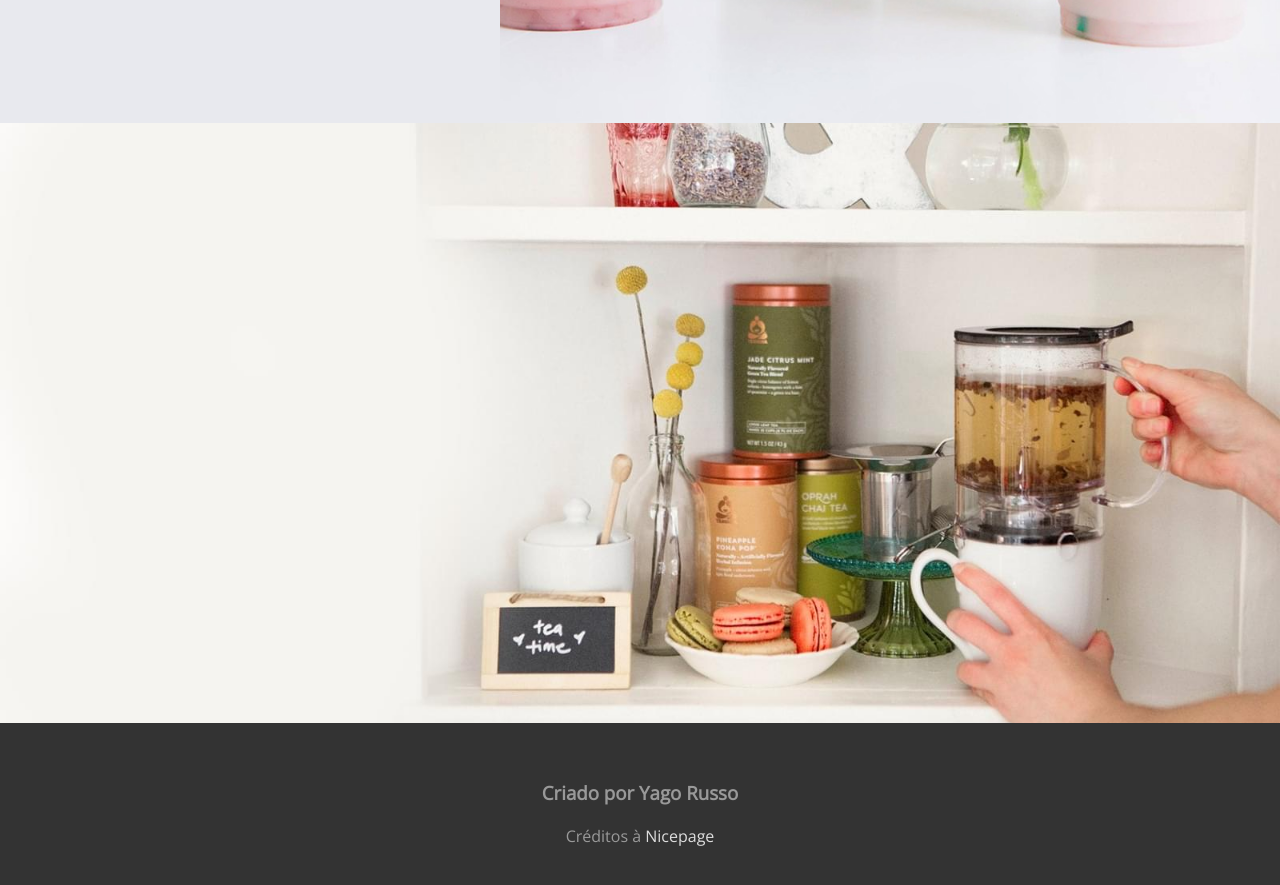
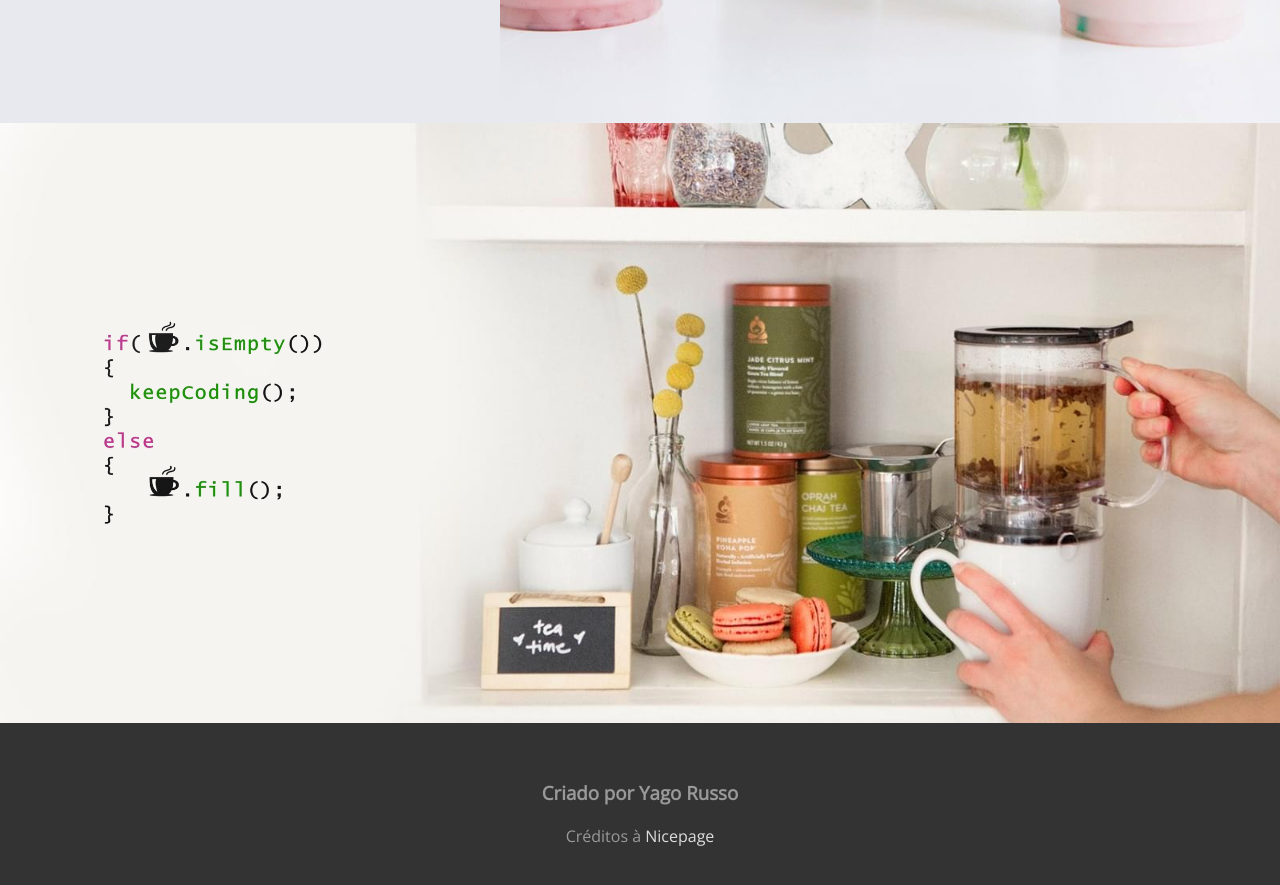
Before and after one commit to YaGRRusso/starbucks, a plain HTML site: page index.html in a window 1280 px wide. Shown: the part 4309-5194 px from the top of the page. Drawn offline with nearby package versions, Linux system fonts and the light colour scheme; a web font is replaced by a local one.

Commit message:
coffee meme

```diff
--- a/assets/css/style.css
+++ b/assets/css/style.css
@@ -209,6 +209,12 @@ header .line{
   background-size: cover;
   background-position: center;
   height: 600px;
+  display: flex;
+  align-items: center;
+  padding-left: 8%;
+}
+.area5 img{
+  width: 220px;
 }
 
 footer{
@@ -259,6 +265,9 @@ footer p{
     border-radius: 999px;
     border: 4px solid var(--primary);
   }
+  .area5 img{
+    display: none;
+  }
 }
 
 @media (max-width: 500px){
@@ -286,4 +295,7 @@ footer p{
   .area4{
     grid-template-columns: 1fr
   }
+  .area5 img{
+    display: none;
+  }
 }
--- a/index.html
+++ b/index.html
@@ -94,7 +94,9 @@
       <div class="area4--img1"></div>
     </section>
 
-    <section class="area5"></section>
+    <section class="area5">
+      <img src="./assets/images/coffee.png" alt="coffee">
+    </section>
   </main>
 
   <footer>
```
Also changed, not shown: assets/images/coffee.png (added).
